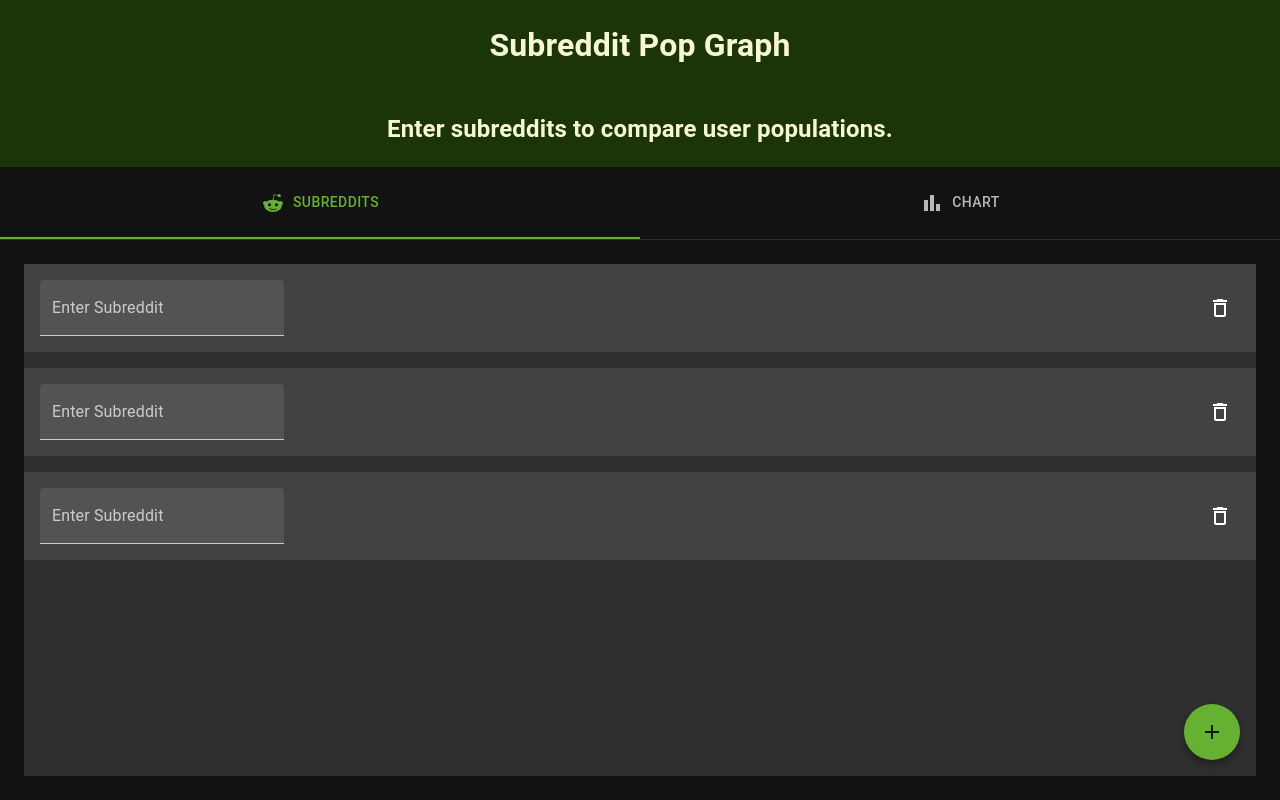
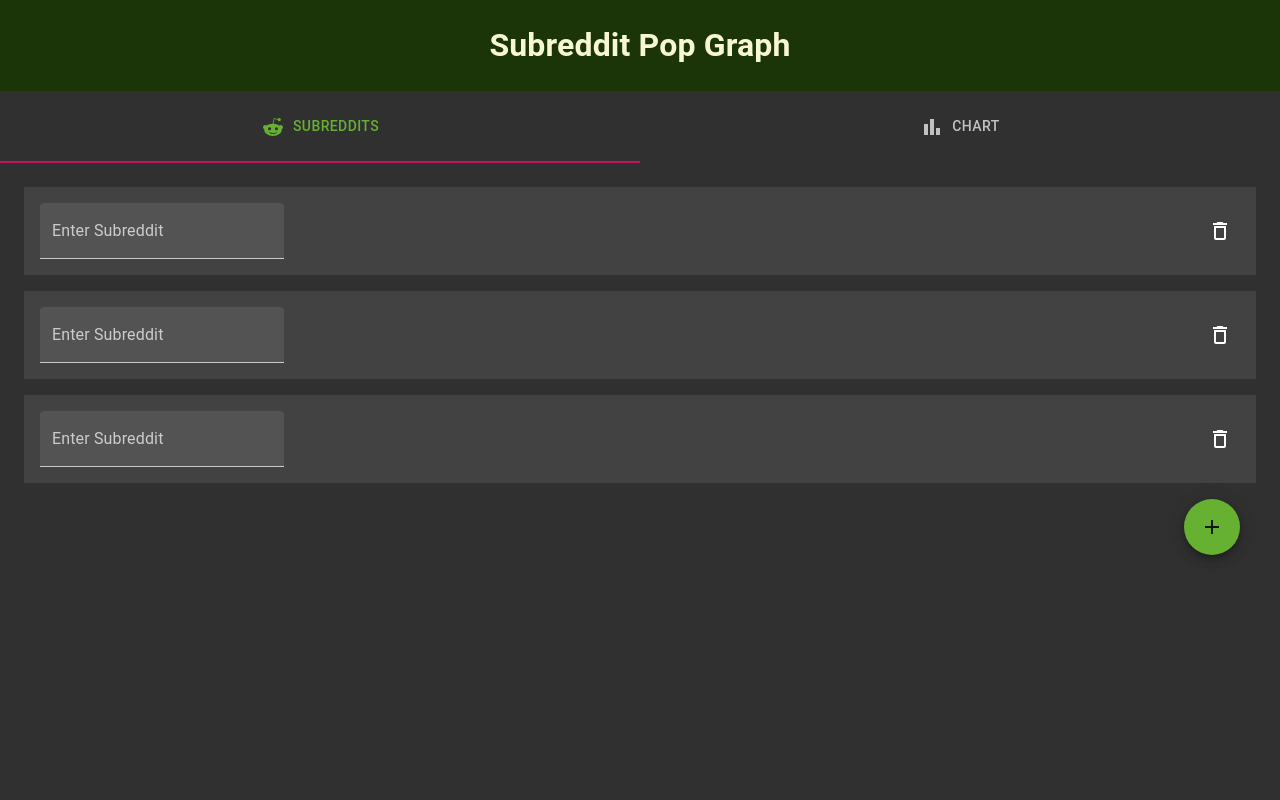
Before and after one commit to caseydulong/subreddit-pop-graph, a React (Create React App) app: page / in a window 1280 px wide. Built offline with nearby package versions, Linux system fonts and the light colour scheme; no server answers.

Commit message:
- Removes theme; moved to index.js - Replace MUI Box components with divs/classes

```diff
--- a/src/App.js
+++ b/src/App.js
@@ -7,32 +7,9 @@
 import Graph from './Graph.js'
 
 // Material UI
-import { Box, Tab } from '@mui/material'
+import { AppBar, Tab } from '@mui/material'
 import { TabContext, TabList, TabPanel } from '@mui/lab'
-import { ThemeProvider, createTheme } from '@mui/material/styles'
-import CssBaseline from '@mui/material/CssBaseline'
 import { Reddit, BarChart } from '@mui/icons-material'
-
-// Material UI Theme
-const darkTheme = createTheme({
-  palette: {
-    mode: 'dark',
-    primary: {
-      main: '#66b032',
-      dark: '#142806',
-      light: '#1b3408',
-    },
-    secondary: {
-      main: '#c21460',
-    },
-    text: {
-      primary: '#f7f7d4',
-    },
-    error: {
-      main: '#f44336',
-    },
-  },
-})
 
 export default class App extends React.Component {
   constructor(props) {
@@ -194,35 +171,33 @@
 
   render() {
     return (
-      <ThemeProvider theme={darkTheme}>
-        <CssBaseline />
       <div className='App'>
         <header className='App-header'>
           <h1>Subreddit Pop Graph</h1>
-            <h2>Enter subreddits to compare user populations.</h2>
         </header>
+        {/* <AppBar
+          enableColorOnDark
+          position='static'
+          color='primary'
+        >
+          <h1>Subreddit Pop Graph</h1>
+        </AppBar> */}
         <main>
           <TabContext value={this.state.tabIndex}>
-              <Box sx={{ borderBottom: 1, borderColor: 'divider' }}>
-                <TabList variant='fullWidth' onChange={this.handleTabChange}>
+            <div className='Tabs-list-container'>
+              <TabList
+                variant='fullWidth'
+                onChange={this.handleTabChange}
+                // textColor='secondary'
+                indicatorColor='secondary'
+              >
                 <Tab icon={<Reddit />} iconPosition='start' label='Subreddits' value='1' />
                 <Tab icon={<BarChart />} iconPosition='start' label='Chart' value='2' />
               </TabList>
-              </Box>
+            </div>
 
             {/* Tab 1 */}
-              <TabPanel
-                value='1'
-                sx={{
-                  display: 'flex',
-                  flexGrow: '1',
-                  // position: 'absolute',
-                  // top: '0',
-                  // bottom: '0',
-                  // left: '0',
-                  // padding: '0'
-                }}
-              >
+            <TabPanel value='1'>
               <AddSubreddits
                 subreddits={this.state.subreddits}
                 newSubreddit={this.newSubreddit}
@@ -242,7 +217,6 @@
           </TabContext>
         </main>
       </div>
-      </ThemeProvider>
     )
   }
 }
```
Lines whose indentation alone changed are shown as unchanged.
